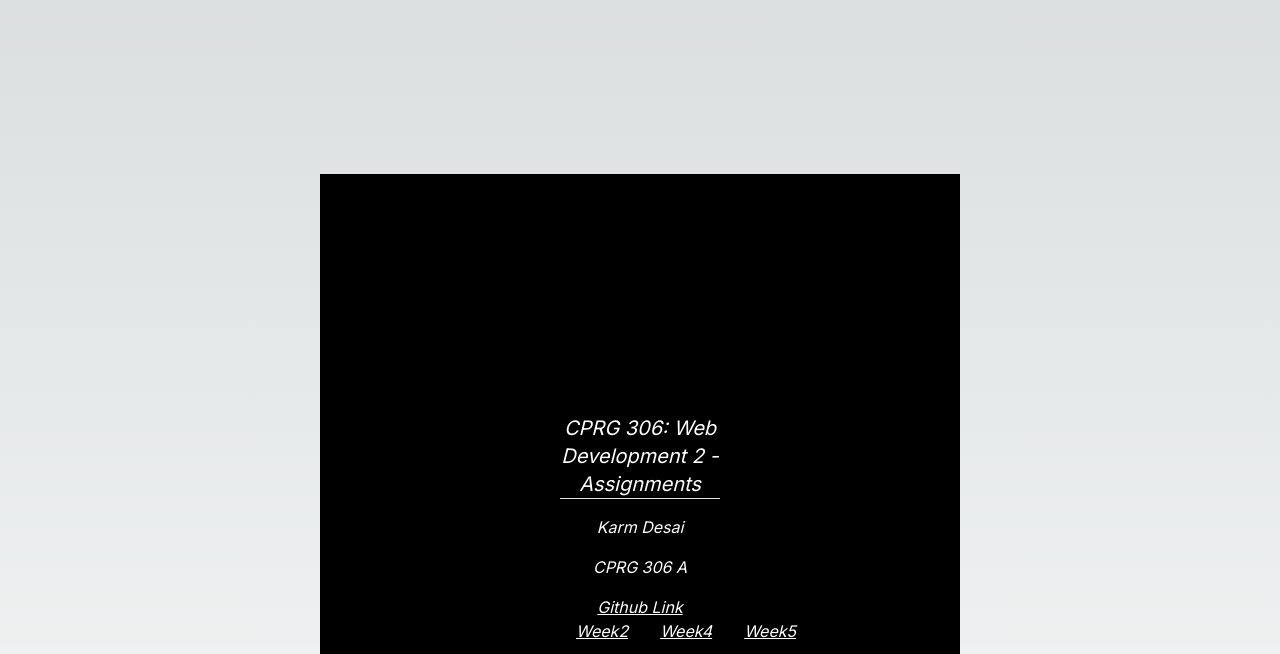
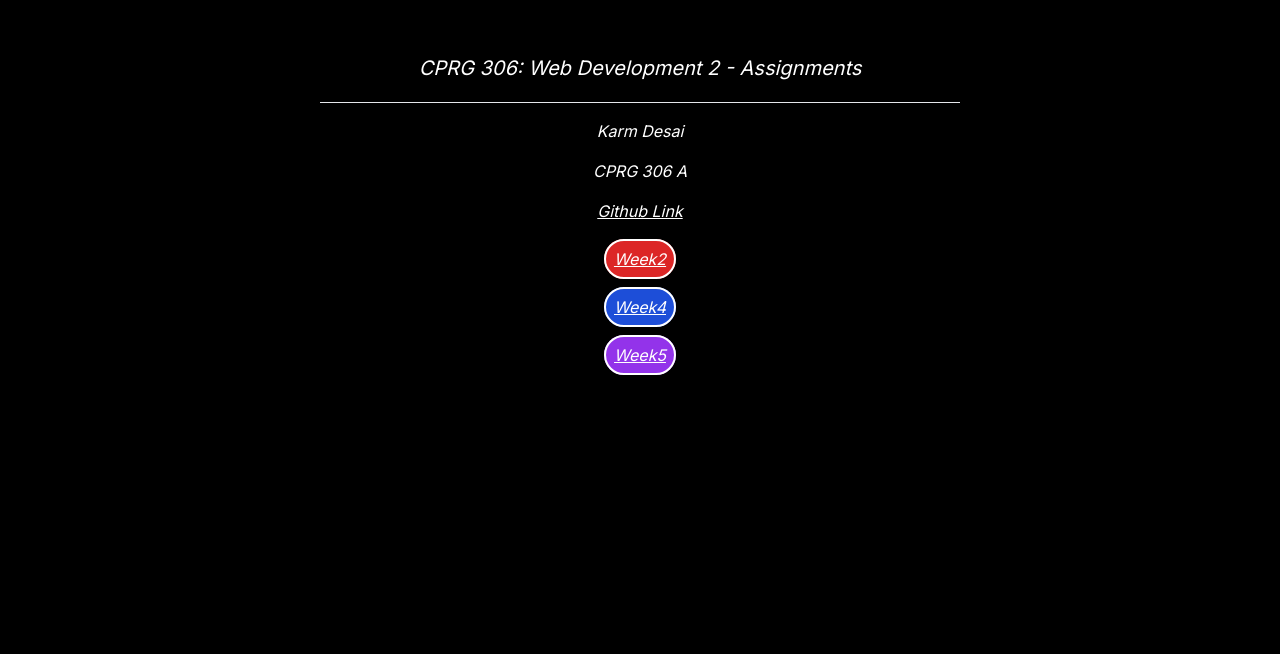
Before and after one commit to karmdesai13/cprg306-assignments, a Next.js app: page / in a window 1280 px wide. Shown: the part 146-800 px from the top of the page. Built offline with nearby package versions, Linux system fonts and the light colour scheme.

Commit message:
editing the landing page

```diff
--- a/app/page.js
+++ b/app/page.js
@@ -3,17 +3,25 @@ import StudentInfo from "./studentInfo";
 
 export default function cprg306() {
   return (
-    <div class="bg-black p-60 text-center m-80 italic">
+    <main class="bg-black p-80 pt-[200px]   italic">
 
-      <h1 className="text-xl text-white"> CPRG 306: Web Development 2 - Assignments</h1>
+      <h1 className="text-xl text-center  text-white mb-5"> CPRG 306: Web Development 2 - Assignments</h1>
       <hr></hr>
       <StudentInfo/>
-      <Link href="./week2" className="text-white m-4 hover:text-red-500 underline">Week2</Link>
 
-      <Link href="./week4" className="text-white m-4 hover:text-red-500 underline">Week4</Link>
-      <Link href="./week5" className="text-white m-4 hover:text-red-500 underline">Week5</Link>
+       <div className="m-6 text-center ">
+        <Link href="./week2" className="text-white bg-red-600 rounded-full p-2  hover:bg-green-500 underline border-white border-2 ">Week2</Link>
+       </div>
 
-    </div>
+       <div className="m-6 text-center ">
+        <Link href="./week4" className="text-white bg-blue-700 rounded-full p-2 underline  hover:bg-green-500 border-white border-2">Week4</Link>
+       </div>
+
+      <div className="m-6 text-center ">
+        <Link href="./week5" className="text-white bg-purple-600 rounded-full p-2 underline hover:bg-green-500 border-white border-2">Week5</Link>
+      </div>
+
+    </main>
 
   );
 }
--- a/app/studentInfo.js
+++ b/app/studentInfo.js
@@ -2,7 +2,7 @@ import Link from "next/link";
 
 export default function StudentInfo() {
   return (
-    <div className="StudentInfo">
+    <div className="StudentInfo text-center ">
 
       <p class="text-white m-4">Karm Desai</p>
       <p class="text-white m-4">CPRG 306 A</p>
```
